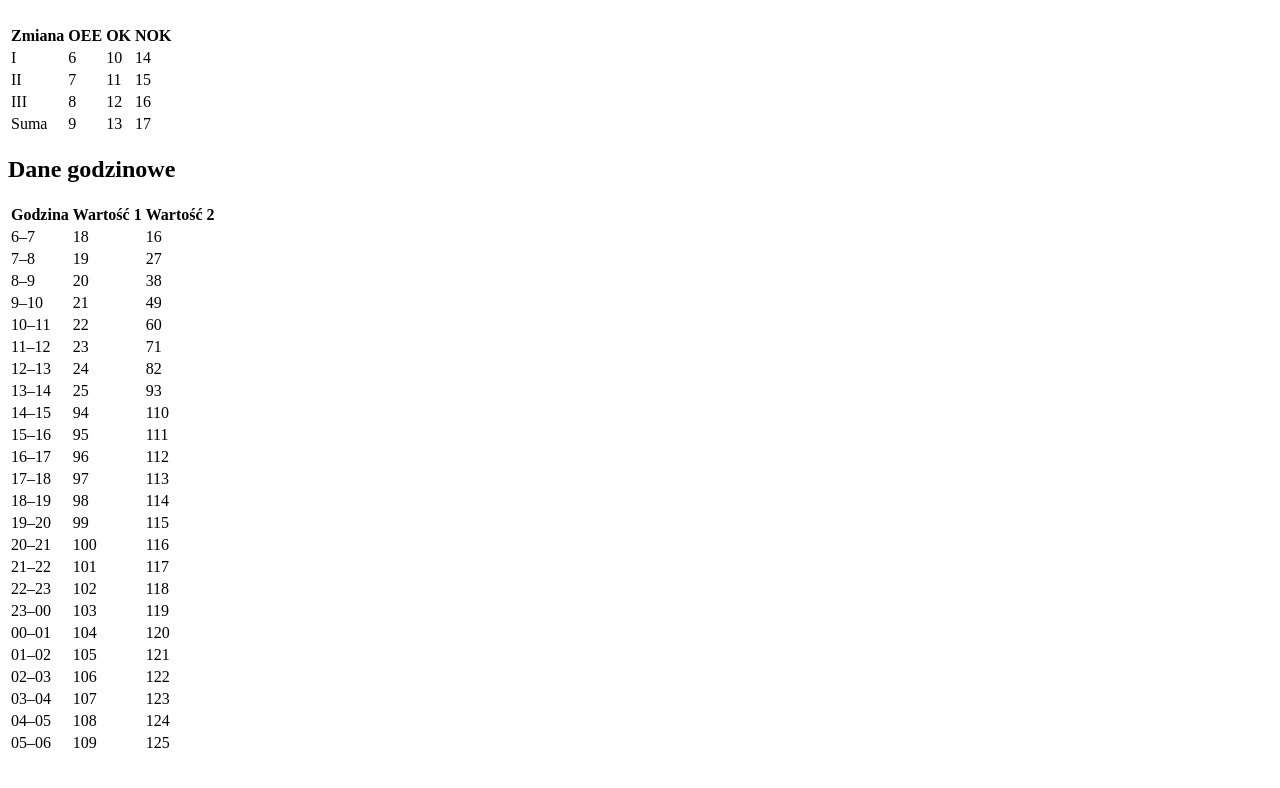
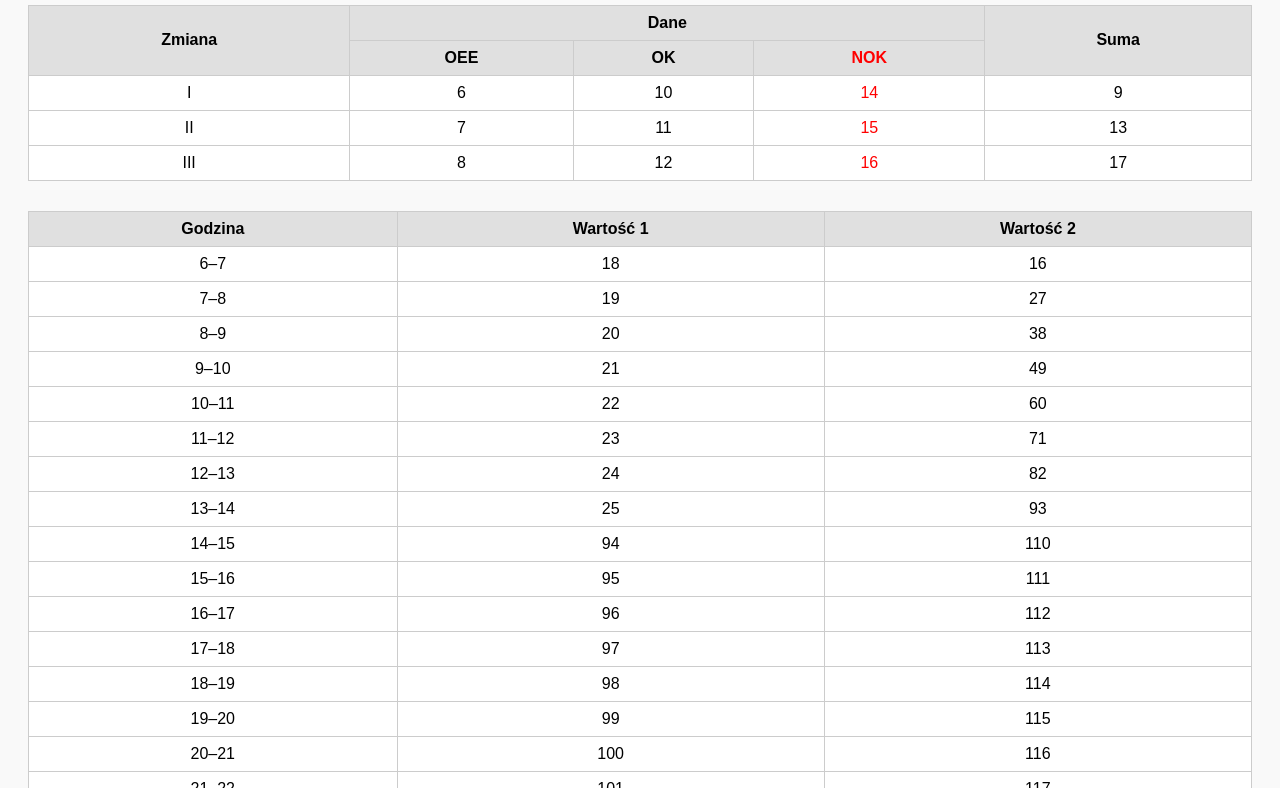
Before and after one commit to Eltomiks/Raport_MAGNA, a plain HTML site: page index.html in a window 1280 px wide. Shown: the part 103-891 px from the top of the page. Before the commit the page ends 866 px from the top, so only its background shows below. Drawn offline with Linux system fonts and the light colour scheme.

Commit message:
Update index.html

```diff
--- a/index.html
+++ b/index.html
@@ -3,38 +3,81 @@
 <head>
   <meta charset="UTF-8">
   <title>Raport Produkcji – MAGNA</title>
-  <link rel="stylesheet" href="style.css">
+  <style>
+    body {
+      font-family: Arial, sans-serif;
+      padding: 20px;
+      background-color: #f9f9f9;
+    }
+
+    h1 {
+      color: #004080;
+      text-align: center;
+    }
+
+    table {
+      width: 100%;
+      border-collapse: collapse;
+      margin-bottom: 30px;
+      background-color: white;
+    }
+
+    th, td {
+      border: 1px solid #ccc;
+      padding: 8px;
+      text-align: center;
+    }
+
+    thead {
+      background-color: #e0e0e0;
+    }
+
+    tfoot {
+      background-color: #f0f0f0;
+      font-weight: bold;
+    }
+
+    .green {
+      color: green;
+    }
+
+    .red {
+      color: red;
+    }
+  </style>
 </head>
 <body>
-  <header>
+
   <h1>Raport Produkcji – MAGNA</h1>
-  </header>
 
-  <main>
-    <section>
-      <h2>Podsumowanie zmian</h2>
+  <!-- Tabela zmian -->
   <table>
     <thead>
       <tr>
-            <th>Zmiana</th>
+        <th rowspan="2">Zmiana</th>
+        <th colspan="3">Dane</th>
+        <th rowspan="2">Suma</th>
+      </tr>
+      <tr>
         <th>OEE</th>
         <th>OK</th>
-            <th>NOK</th>
+        <th class="red">NOK</th>
       </tr>
     </thead>
     <tbody>
-          <tr><td>I</td><td>6</td><td>10</td><td>14</td></tr>
-          <tr><td>II</td><td>7</td><td>11</td><td>15</td></tr>
-          <tr><td>III</td><td>8</td><td>12</td><td>16</td></tr>
+      <tr>
+        <td>I</td><td>6</td><td>10</td><td class="red">14</td><td>9</td>
+      </tr>
+      <tr>
+        <td>II</td><td>7</td><td>11</td><td class="red">15</td><td>13</td>
+      </tr>
+      <tr>
+        <td>III</td><td>8</td><td>12</td><td class="red">16</td><td>17</td>
+      </tr>
     </tbody>
-        <tfoot>
-          <tr><td>Suma</td><td>9</td><td>13</td><td>17</td></tr>
-        </tfoot>
   </table>
-    </section>
 
-    <section>
-      <h2>Dane godzinowe</h2>
+  <!-- Tabela godzinowa -->
   <table>
     <thead>
       <tr>
@@ -70,7 +113,6 @@
       <tr><td>05–06</td><td>109</td><td>125</td></tr>
     </tbody>
   </table>
-    </section>
-  </main>
+
 </body>
 </html>
```
Lines whose indentation alone changed are shown as unchanged.
